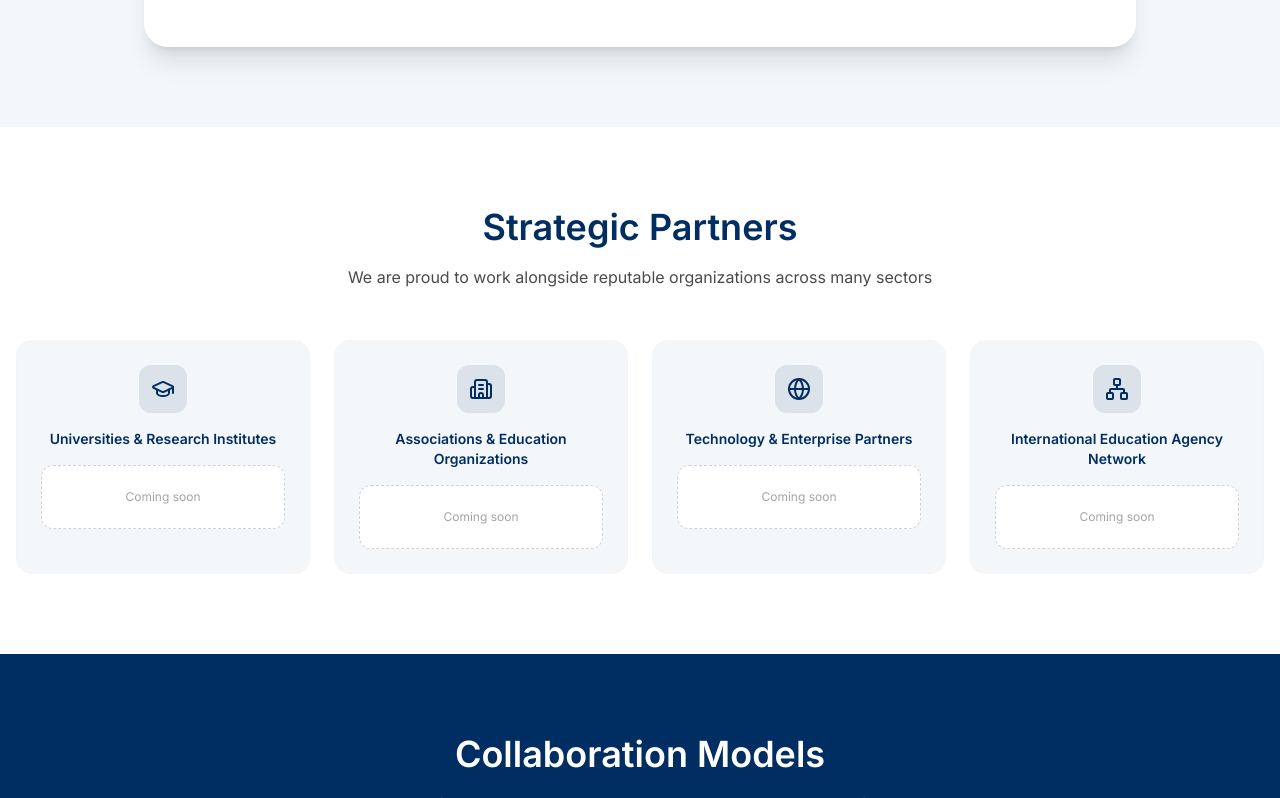
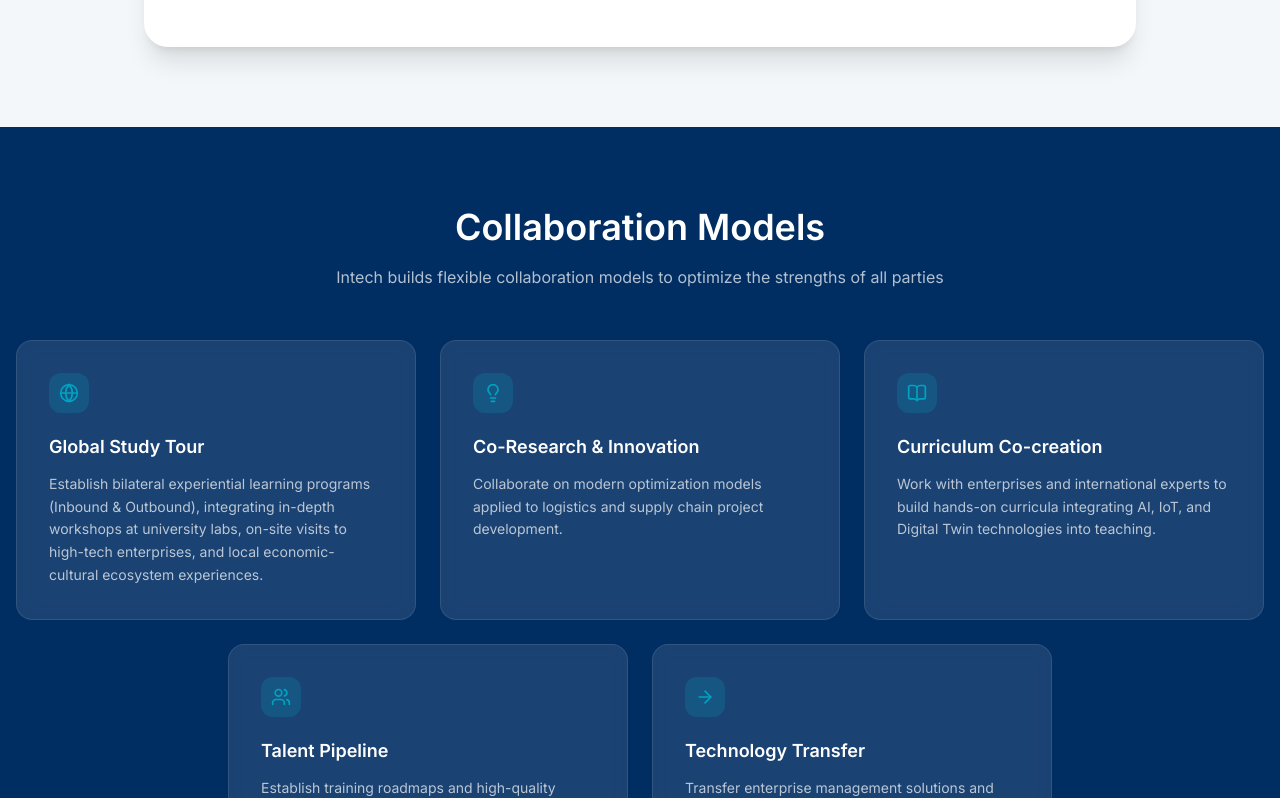
Before and after one commit to phuc-an-dev/Intech, a Next.js app: page /en/global-partnerships in a window 1280 px wide. Shown: the part 862-1660 px from the top of the page. Built offline with nearby package versions, Linux system fonts and the light colour scheme.

Commit message:
refactor: update localization statistics, refine footer tagline, and remove unused sections from Home and Global Partnerships pages

```diff
--- a/messages/en.json
+++ b/messages/en.json
@@ -16,7 +16,7 @@
     "contact_us": "Contact Us"
   },
   "footer": {
-    "tagline": "Building the industrial workforce of the future. Start small. Grow fast. Go global. Leading industry training and consultancy ecosystem, helping individuals and businesses master industry 4.0 and integrate into global supply chains.",
+    "tagline": "Leading industrial training and consultancy ecosystem, helping individuals and businesses master Industry 4.0 and integrate into global supply chains.",
     "explore": "Explore",
     "legal_contact": "Legal & Contact",
     "rights": "Intech. All rights reserved."
@@ -451,9 +451,9 @@
     "hero_tagline": "Bridging knowledge and global mobility",
     "hero_title_line1": "Erase the distance.",
     "hero_title_line2": "Connect potential.",
-    "hero_stat1_value": "5+",
+    "hero_stat1_value": "30+",
     "hero_stat1_label": "Partner Countries",
-    "hero_stat2_value": "200+",
+    "hero_stat2_value": "10,000+",
     "hero_stat2_label": "Experts & Students",
     "hero_stat3_value": "10+",
     "hero_stat3_label": "Partnership Programs",
@@ -528,7 +528,7 @@
     "hero_title_line2": "Partnerships",
     "hero_stat1_value": "20+",
     "hero_stat1_label": "Strategic Partners",
-    "hero_stat2_value": "15+",
+    "hero_stat2_value": "30+",
     "hero_stat2_label": "Countries Connected",
     "hero_stat3_value": "5",
     "hero_stat3_label": "Collaboration Models",
--- a/messages/vi.json
+++ b/messages/vi.json
@@ -16,7 +16,7 @@
     "contact_us": "Liên hệ"
   },
   "footer": {
-    "tagline": "Kiến tạo nhân lực công nghiệp tương lai. Khởi đầu nhỏ. Tăng trưởng nhanh. Vươn tầm quốc tế. Hệ sinh thái đào tạo và tư vấn giải pháp công nghiệp hàng đầu, giúp cá nhân và doanh nghiệp làm chủ công nghệ 4.0, sẵn sàng hội nhập chuỗi cung ứng toàn cầu.",
+    "tagline": "Hệ sinh thái đào tạo và tư vấn công nghiệp hàng đầu, giúp cá nhân và doanh nghiệp làm chủ công nghệ 4.0 và hội nhập chuỗi cung ứng toàn cầu.",
     "explore": "Khám phá",
     "legal_contact": "Pháp lý & Liên hệ",
     "rights": "Intech. All rights reserved."
@@ -451,9 +451,9 @@
     "hero_tagline": "Cầu nối tri thức và chuyển dịch toàn cầu",
     "hero_title_line1": "Xóa nhòa khoảng cách.",
     "hero_title_line2": "Kết nối tiềm năng.",
-    "hero_stat1_value": "5+",
+    "hero_stat1_value": "30+",
     "hero_stat1_label": "Quốc gia đối tác",
-    "hero_stat2_value": "200+",
+    "hero_stat2_value": "10.000+",
     "hero_stat2_label": "Chuyên gia & Sinh viên",
     "hero_stat3_value": "10+",
     "hero_stat3_label": "Chương trình hợp tác",
@@ -528,7 +528,7 @@
     "hero_title_line2": "Partnerships",
     "hero_stat1_value": "20+",
     "hero_stat1_label": "Đối tác chiến lược",
-    "hero_stat2_value": "15+",
+    "hero_stat2_value": "30+",
     "hero_stat2_label": "Quốc gia kết nối",
     "hero_stat3_value": "5",
     "hero_stat3_label": "Mô hình hợp tác",
--- a/src/app/[locale]/HomeClient.tsx
+++ b/src/app/[locale]/HomeClient.tsx
@@ -371,20 +371,6 @@
         </div>
       </section>
 
-      {/* 6. Vision 2030 */}
-      <section className="pt-24 pb-32 md:pb-40 bg-white text-center px-4">
-        <motion.div
-          className="max-w-4xl mx-auto"
-          initial={{ opacity: 0, y: 20 }}
-          whileInView={{ opacity: 1, y: 0 }}
-          viewport={{ once: true }}
-        >
-          <div className="text-[#00A3C1] font-bold tracking-widest uppercase mb-4">{t("vision.tag")}</div>
-          <h2 className="font-heading text-3xl md:text-5xl font-bold text-[#002D62] leading-tight">
-            {t("vision.text")}
-          </h2>
-        </motion.div>
-      </section>
     </div>
   );
 }
--- a/src/app/[locale]/global-partnerships/page.tsx
+++ b/src/app/[locale]/global-partnerships/page.tsx
@@ -1,7 +1,7 @@
 'use client'
 
 import { motion } from 'framer-motion'
-import { Globe, BookOpen, Users, Lightbulb, ArrowRight, GraduationCap, Building2, Network } from 'lucide-react'
+import { Globe, BookOpen, Users, Lightbulb, ArrowRight } from 'lucide-react'
 import { useTranslations } from 'next-intl'
 import { Link } from '@/i18n/routing'
 
@@ -16,13 +16,6 @@
 
 export default function GlobalPartnershipsPage() {
   const t = useTranslations('globalPartnerships')
-
-  const partnerCategories = [
-    { icon: GraduationCap, label: t('partner_cat1') },
-    { icon: Building2, label: t('partner_cat2') },
-    { icon: Globe, label: t('partner_cat3') },
-    { icon: Network, label: t('partner_cat4') },
-  ]
 
   const models = [
     { icon: Globe, title: t('model1_title'), desc: t('model1_desc') },
@@ -112,46 +105,7 @@
         </motion.div>
       </section>
 
-      {/* Strategic Partners */}
-      <section className="py-20 bg-white">
-        <div className="max-w-7xl mx-auto px-4">
-          <motion.div
-            initial={{ opacity: 0, y: 20 }}
-            whileInView={{ opacity: 1, y: 0 }}
-            viewport={{ once: true }}
-            className="text-center mb-12"
-          >
-            <h2 className="text-3xl md:text-4xl font-heading font-bold text-[#002D62] mb-4">
-              {t('partners_title')}
-            </h2>
-            <p className="text-[#4A4A4A] max-w-2xl mx-auto">{t('partners_subtitle')}</p>
-          </motion.div>
-
-          <motion.div
-            variants={containerVariants}
-            initial="hidden"
-            whileInView="visible"
-            viewport={{ once: true }}
-            className="grid grid-cols-1 sm:grid-cols-2 lg:grid-cols-4 gap-6"
-          >
-            {partnerCategories.map(({ icon: Icon, label }) => (
-              <motion.div
-                key={label}
-                variants={itemVariants}
-                className="bg-[#F4F7F9] rounded-2xl p-6 flex flex-col items-center text-center border border-gray-100"
-              >
-                <div className="w-12 h-12 bg-[#002D62]/10 rounded-xl flex items-center justify-center mb-4">
-                  <Icon className="w-6 h-6 text-[#002D62]" />
-                </div>
-                <h3 className="font-heading font-bold text-[#002D62] text-sm mb-4">{label}</h3>
-                <div className="w-full h-16 bg-white rounded-xl border border-dashed border-[#002D62]/20 flex items-center justify-center">
-                  <span className="text-xs text-[#4A4A4A]/50">{t('partner_coming_soon')}</span>
-                </div>
-              </motion.div>
-            ))}
-          </motion.div>
-        </div>
-      </section>
+      {/* Strategic Partners — temporarily hidden */}
 
       {/* Collaboration Models */}
       <section className="py-20 bg-[#002D62]">
@@ -173,13 +127,13 @@
             initial="hidden"
             whileInView="visible"
             viewport={{ once: true }}
-            className="grid grid-cols-1 md:grid-cols-2 lg:grid-cols-3 gap-6"
+            className="flex flex-wrap justify-center gap-6"
           >
             {models.map(({ icon: Icon, title, desc }) => (
               <motion.div
                 key={title}
                 variants={itemVariants}
-                className="bg-white/10 backdrop-blur-sm rounded-2xl p-8 border border-white/10 flex flex-col"
+                className="bg-white/10 backdrop-blur-sm rounded-2xl p-8 border border-white/10 flex flex-col w-full md:w-[calc(50%-12px)] lg:w-[calc(33.333%-16px)]"
               >
                 <div className="w-10 h-10 bg-[#00A3C1]/20 rounded-xl flex items-center justify-center mb-5">
                   <Icon className="w-5 h-5 text-[#00A3C1]" />
```
